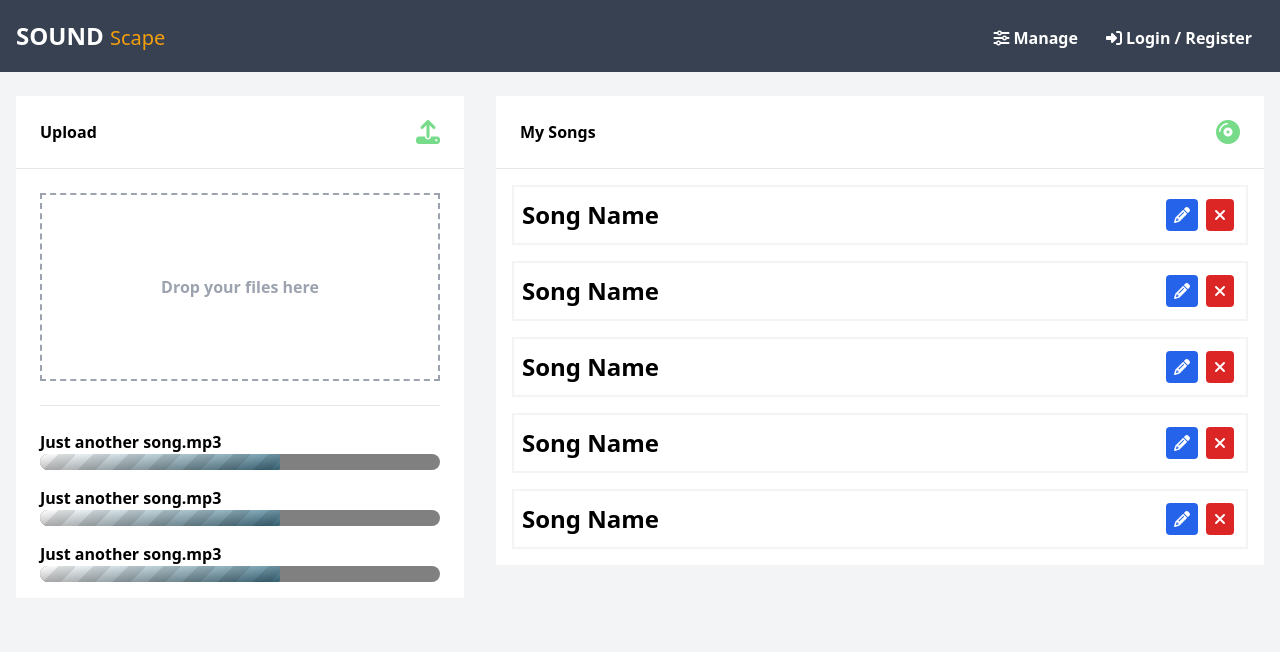
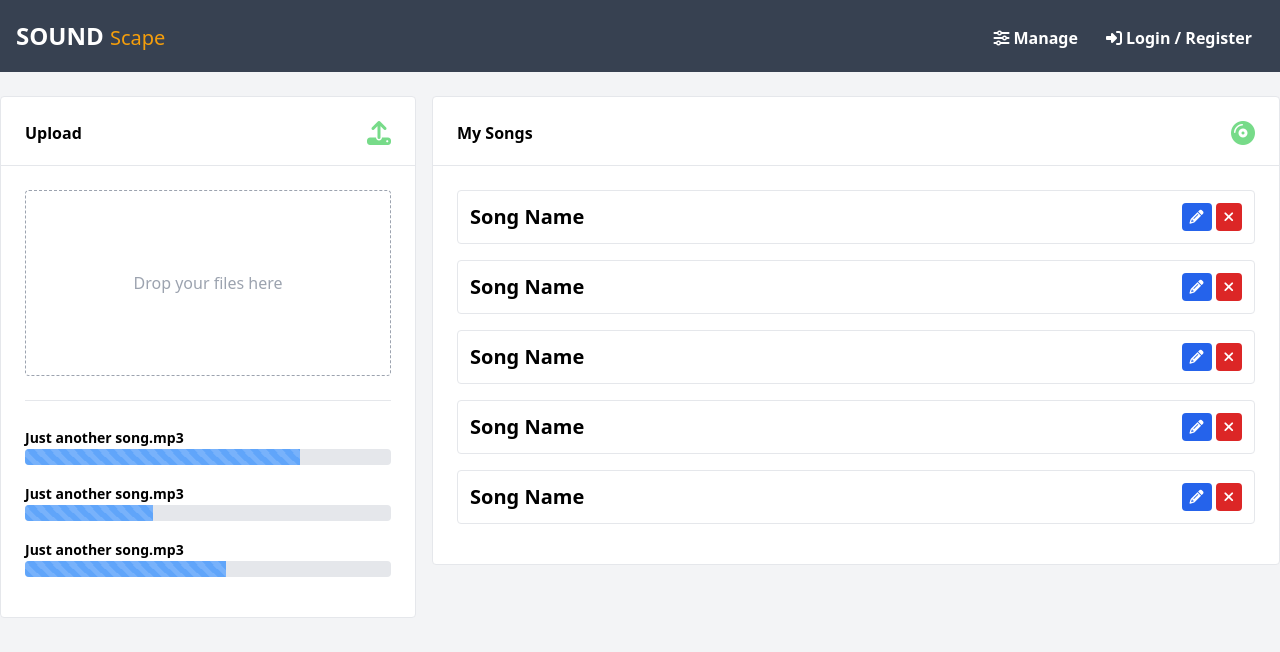
Before and after one commit to ncondes/Sound-Scape, a React (Vite) app: page /manage in a window 1280 px wide. Shown: the top 652 px of the page. Built offline with nearby package versions, Linux system fonts and the light colour scheme; no server answers.

Commit message:
adjustments to the ui

```diff
--- a/src/assets/main.css
+++ b/src/assets/main.css
@@ -20,10 +20,29 @@ a:hover {
    z-index: -1;
 }
 
-/* Todo: playlist first child */
-/* Todo: upload dropbox */
-/* Todo: music background */
-/* Todo: progress bar */
+.progress-bar {
+   background-size: 1rem 1rem;
+   background-image: linear-gradient(
+      45deg,
+      rgba(255, 255, 255, 0.15) 25%,
+      transparent 25%,
+      transparent 50%,
+      rgba(255, 255, 255, 0.15) 50%,
+      rgba(255, 255, 255, 0.15) 75%,
+      transparent 75%,
+      transparent
+   );
+   animation: progress-bar-stripes 1s linear infinite;
+}
+
+@keyframes progress-bar-stripes {
+   0% {
+      background-position: 1rem 0;
+   }
+   100% {
+      background-position: 0 0;
+   }
+}
 
 @keyframes slide {
    0% {
@@ -37,18 +56,3 @@ a:hover {
 :root {
    background-color: #f3f4f6;
 }
-
-progress[value]::-webkit-progress-value {
-   background-image: -webkit-linear-gradient(
-         -45deg,
-         transparent 33%,
-         rgba(0, 0, 0, 0.1) 33%,
-         rgba(0, 0, 0, 0.1) 66%,
-         transparent 66%
-      ),
-      -webkit-linear-gradient(top, rgba(255, 255, 255, 0.25), rgba(0, 0, 0, 0.25)),
-      -webkit-linear-gradient(left, rgb(255, 255, 255), rgb(71, 126, 148));
-
-   border-radius: 2px;
-   background-size: 35px 20px, 100% 100%, 100% 100%;
-}
--- /dev/null
+++ b/src/components/manage/MySong.jsx
@@ -0,0 +1,53 @@
+export const MySong = () => {
+   return (
+      <li className="border border-gray-200 p-3 mb-4 rounded">
+         <details>
+            {/* song header */}
+            <summary className="flex flex-row justify-between items-center cursor-pointer">
+               <h4 className="text-xl font-bold">Song Name</h4>
+               <div>
+                  <button className="bg-blue-600 text-white text-sm ml-1 py-1 px-2 rounded">
+                     <i className="fa-solid fa-pencil"></i>
+                  </button>
+                  <button className="bg-red-600 text-white text-sm ml-1 py-1 px-2 rounded">
+                     <i className="fa-solid fa-xmark"></i>
+                  </button>
+               </div>
+            </summary>
+            {/* song form body */}
+            <form>
+               <div className="mb-3">
+                  <label className="inline-block mb-2">Title</label>
+                  <input
+                     type="text"
+                     name="title"
+                     placeholder="Enter Song Title"
+                     className="block w-full border border-gray-300 text-gray-400 py-1.5 px-3 transition duration-500 placeholder-gray-400   focus:outline-none focus:border-gray-800 focus:ring-0 rounded"
+                  />
+               </div>
+               <div className="mb-3">
+                  <label className="inline-block mb-2">Genre</label>
+                  <input
+                     type="text"
+                     name="genre"
+                     placeholder="Enter Genre"
+                     className="block w-full border border-gray-300 text-gray-800 py-1.5 px-3 transition duration-500 placeholder-gray-400   focus:outline-none focus:border-gray-800 focus:ring-0 rounded"
+                  />
+               </div>
+               <button
+                  className="bg-green-600 py-1.5 px-3 text-white rounded transition hover:bg-green-700"
+                  type="submit"
+               >
+                  Submit
+               </button>
+               <button
+                  className="bg-gray-600 py-1.5 px-3 text-white rounded transition hover:bg-gray-700"
+                  type="button"
+               >
+                  Go Back
+               </button>
+            </form>
+         </details>
+      </li>
+   )
+}
--- a/src/components/manage/MySongs.jsx
+++ b/src/components/manage/MySongs.jsx
@@ -1,23 +1,23 @@
-import React from 'react'
-import { Song } from './Song'
+import { MySong } from './MySong'
 
 export const MySongs = () => {
    return (
-      <section
-         style={{ height: 'fit-content', minHeight: '64px' }}
-         className="w-[60%] mx-4 my-6 bg-white"
-      >
-         <div className="flex flex-row justify-between items-center p-6 border-b border-gray-200">
-            <span className="font-bold">My Songs</span>
-            <i className="fa-solid fa-compact-disc fa-xl text-lime"></i>
+      <section className="col-span-2">
+         <div className="bg-white rounded border border-gray-200 flex flex-col">
+            {/* header */}
+            <div className="flex justify-between items-center px-6 pt-6 pb-5 border-b border-gray-200">
+               <span className="font-bold">My Songs</span>
+               <i className="fa-solid fa-compact-disc fa-xl text-lime"></i>
+            </div>
+            {/* content */}
+            <ul className="p-6">
+               <MySong />
+               <MySong />
+               <MySong />
+               <MySong />
+               <MySong />
+            </ul>
          </div>
-         <ul>
-            <Song />
-            <Song />
-            <Song />
-            <Song />
-            <Song />
-         </ul>
       </section>
    )
 }
--- a/src/components/manage/Song.jsx
+++ /dev/null
@@ -1,53 +0,0 @@
-import React from 'react'
-
-export const Song = () => {
-   return (
-      <li className="m-4 border-2 border-gray-100">
-         <details className="m-2">
-            <summary className="flex flex-row justify-between items-center cursor-pointer">
-               <span className="text-2xl font-bold">Song Name</span>
-               <div>
-                  <i className="fa-solid fa-pencil bg-blue-600 text-white p-2 rounded m-1"></i>
-                  <i className="fa-solid fa-xmark bg-red-600 text-white p-2 rounded m-1"></i>
-               </div>
-            </summary>
-            <form>
-               <div className="flex flex-col mt-1">
-                  <div className="mb-3">
-                     <label className="font-semibold inline-block mb-2">Song Title</label>
-                     <input
-                        type="text"
-                        name="title"
-                        placeholder="Enter Song Title"
-                        className="block w-full border border-gray-300 text-gray-400 py-1.5 px-3 transition duration-500 placeholder-gray-400  font-semibold focus:outline-none focus:border-gray-800 focus:ring-0 rounded"
-                     />
-                  </div>
-                  <div className="mb-3">
-                     <label className="font-semibold inline-block mb-2">Genre</label>
-                     <input
-                        type="text"
-                        name="genre"
-                        placeholder="Enter Genre"
-                        className="block w-full border border-gray-300 text-gray-800 py-1.5 px-3 transition duration-500 placeholder-gray-400  font-semibold focus:outline-none focus:border-gray-800 focus:ring-0 rounded"
-                     />
-                  </div>
-                  <div className="flex">
-                     <button
-                        className="bg-green-600 mx-1 py-2 px-3 text-white rounded transition hover:bg-blue-700 cursor-pointer"
-                        type="submit"
-                     >
-                        Submit
-                     </button>
-                     <button
-                        className="bg-gray-600 mx-1 py-2 px-3 text-white rounded transition hover:bg-blue-700 cursor-pointer"
-                        type="submit"
-                     >
-                        Go Back
-                     </button>
-                  </div>
-               </div>
-            </form>
-         </details>
-      </li>
-   )
-}
--- a/src/components/manage/UploadBox.jsx
+++ b/src/components/manage/UploadBox.jsx
@@ -1,25 +1,26 @@
-import React from 'react'
 import { UploadingSong } from './UploadingSong'
 
 export const UploadBox = () => {
    return (
-      <section
-         style={{ height: 'fit-content', minHeight: '64px' }}
-         className="w-[35%] m-4 my-6 bg-white"
-      >
-         <div className="flex flex-row justify-between items-center p-6 border-b border-gray-200">
-            <span className="font-bold">Upload</span>
-            <i className="fa-sharp fa-solid fa-upload fa-xl text-lime"></i>
-         </div>
-         <div className="m-6 border-b border-gray-200">
-            <div className="flex justify-center border-2 border-dashed border-gray-400 py-20 mb-6">
-               <span className="text-gray-400 font-semibold "> Drop your files here </span>
+      <section className="col-span-1">
+         <div className="bg-white rounded border border-gray-200 flex flex-col">
+            {/* header */}
+            <div className="flex justify-between items-center px-6 pt-6 pb-5 border-b border-gray-200">
+               <span className="font-bold">Upload</span>
+               <i className="fa-sharp fa-solid fa-upload fa-xl text-lime"></i>
             </div>
-         </div>
-         <div>
-            <UploadingSong />
-            <UploadingSong />
-            <UploadingSong />
+            {/* content */}
+            <div className="p-6">
+               {/* upload dropbox */}
+               <div className="w-full px-10 py-20 rounded text-center cursor-pointer border border-dashed border-gray-400 text-gray-400 transition duration-500 hover:text-white hover:bg-green-400 hover:border-green-400 hover:border-solid">
+                  <span>Drop your files here</span>
+               </div>
+               <hr className="my-6" />
+               {/* progress bars */}
+               <UploadingSong progress={75} />
+               <UploadingSong progress={35} />
+               <UploadingSong progress={55} />
+            </div>
          </div>
       </section>
    )
--- a/src/components/manage/UploadingSong.jsx
+++ b/src/components/manage/UploadingSong.jsx
@@ -1,15 +1,13 @@
-import React from 'react'
-
-export const UploadingSong = () => {
+export const UploadingSong = ({ progress }) => {
    return (
-      //   <div className="mx-6 my-4">
-      //      <span className="font-bold">Just another song.mp3</span>
-      //      <div className="bg-gray-200 p-2 rounded-md "> </div>
-      //   </div>
-
-      <div className="flex flex-col mx-6 my-4">
-         <label className="font-bold">Just another song.mp3</label>
-         <progress className="rounded-full overflow-hidden w-full" value="60" max="100"></progress>
+      <div className="mb-4">
+         <label className="font-bold text-sm">Just another song.mp3</label>
+         <div className="flex rounded overflow-hidden bg-gray-200 h-4">
+            <div
+               className="transition-all progress-bar bg-blue-400"
+               style={{ width: `${progress}%` }}
+            ></div>
+         </div>
       </div>
    )
 }
--- a/src/components/manage/index.jsx
+++ /dev/null
@@ -1,12 +0,0 @@
-import React from 'react'
-import { UploadBox } from './UploadBox'
-import { MySongs } from './MySongs'
-
-export const Manage = () => {
-   return (
-      <div className="container mx-auto flex">
-         <UploadBox />
-         <MySongs />
-      </div>
-   )
-}
--- a/src/pages/Manage.jsx
+++ b/src/pages/Manage.jsx
@@ -1,9 +1,13 @@
-import { Manage } from '../components/manage'
+import { MySongs } from '../components/manage/MySongs'
+import { UploadBox } from '../components/manage/UploadBox'
 
 export const ManagePage = () => {
    return (
-      <>
-         <Manage />
-      </>
+      <div className="container mx-auto mt-6">
+         <div className="md:grid md:grid-cols-3 md:gap-4">
+            <UploadBox />
+            <MySongs />
+         </div>
+      </div>
    )
 }
```
